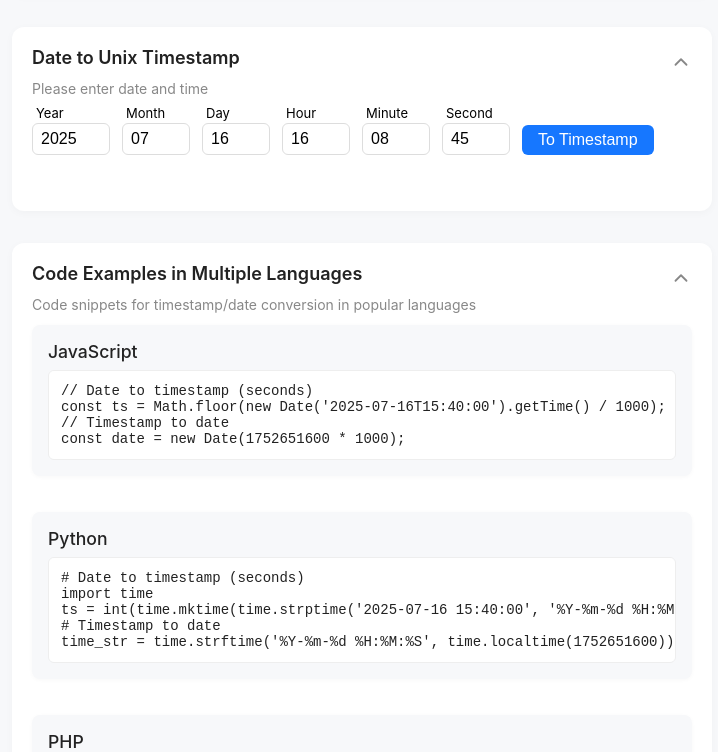
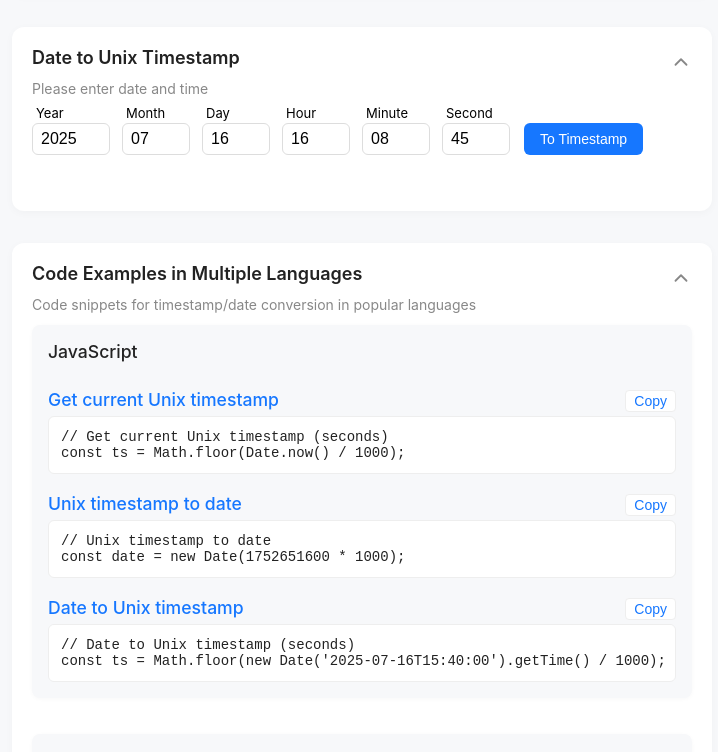
Before and after one commit to xuekeven/best-timestamp, a React (Create React App) app: page / in a window 1280 px wide. Shown: the part 540-1292 px from the top of the page, without its empty margins (278-996 px from the left). Built offline with nearby package versions, Linux system fonts and the light colour scheme.

Commit message:
feat:优化样式

```diff
--- a/src/App.tsx
+++ b/src/App.tsx
@@ -26,43 +26,75 @@ const LANGUAGES = [
 const codeExamples = [
   {
     lang: 'JavaScript',
-    toTs: `// 日期转时间戳（秒）\nconst ts = Math.floor(new Date('2025-07-16T15:40:00').getTime() / 1000);\n// 时间戳转日期\nconst date = new Date(1752651600 * 1000);`,
-    toTsEn: `// Date to timestamp (seconds)\nconst ts = Math.floor(new Date('2025-07-16T15:40:00').getTime() / 1000);\n// Timestamp to date\nconst date = new Date(1752651600 * 1000);`,
+    getNow: `// 获取当前 Unix 时间戳（秒）\nconst ts = Math.floor(Date.now() / 1000);`,
+    tsToDate: `// Unix 时间戳转日期\nconst date = new Date(1752651600 * 1000);`,
+    dateToTs: `// 日期转 Unix 时间戳（秒）\nconst ts = Math.floor(new Date('2025-07-16T15:40:00').getTime() / 1000);`,
+    getNowEn: `// Get current Unix timestamp (seconds)\nconst ts = Math.floor(Date.now() / 1000);`,
+    tsToDateEn: `// Unix timestamp to date\nconst date = new Date(1752651600 * 1000);`,
+    dateToTsEn: `// Date to Unix timestamp (seconds)\nconst ts = Math.floor(new Date('2025-07-16T15:40:00').getTime() / 1000);`,
   },
   {
     lang: 'Python',
-    toTs: `# 日期转时间戳（秒）\nimport time\nts = int(time.mktime(time.strptime('2025-07-16 15:40:00', '%Y-%m-%d %H:%M:%S')))\n# 时间戳转日期\ntime_str = time.strftime('%Y-%m-%d %H:%M:%S', time.localtime(1752651600))`,
-    toTsEn: `# Date to timestamp (seconds)\nimport time\nts = int(time.mktime(time.strptime('2025-07-16 15:40:00', '%Y-%m-%d %H:%M:%S')))\n# Timestamp to date\ntime_str = time.strftime('%Y-%m-%d %H:%M:%S', time.localtime(1752651600))`,
+    getNow: `# 获取当前 Unix 时间戳（秒）\nimport time\nts = int(time.time())`,
+    tsToDate: `# Unix 时间戳转日期\ntime_str = time.strftime('%Y-%m-%d %H:%M:%S', time.localtime(1752651600))`,
+    dateToTs: `# 日期转 Unix 时间戳（秒）\nimport time\nts = int(time.mktime(time.strptime('2025-07-16 15:40:00', '%Y-%m-%d %H:%M:%S')))`,
+    getNowEn: `# Get current Unix timestamp (seconds)\nimport time\nts = int(time.time())`,
+    tsToDateEn: `# Unix timestamp to date\ntime_str = time.strftime('%Y-%m-%d %H:%M:%S', time.localtime(1752651600))`,
+    dateToTsEn: `# Date to Unix timestamp (seconds)\nimport time\nts = int(time.mktime(time.strptime('2025-07-16 15:40:00', '%Y-%m-%d %H:%M:%S')))`,
   },
   {
     lang: 'PHP',
-    toTs: `// 日期转时间戳（秒）\n$ts = strtotime('2025-07-16 15:40:00');\n// 时间戳转日期\n$date = date('Y-m-d H:i:s', 1752651600);`,
-    toTsEn: `// Date to timestamp (seconds)\n$ts = strtotime('2025-07-16 15:40:00');\n// Timestamp to date\n$date = date('Y-m-d H:i:s', 1752651600);`,
+    getNow: `// 获取当前 Unix 时间戳（秒）\n$ts = time();`,
+    tsToDate: `// Unix 时间戳转日期\n$date = date('Y-m-d H:i:s', 1752651600);`,
+    dateToTs: `// 日期转 Unix 时间戳（秒）\n$ts = strtotime('2025-07-16 15:40:00');`,
+    getNowEn: `// Get current Unix timestamp (seconds)\n$ts = time();`,
+    tsToDateEn: `// Unix timestamp to date\n$date = date('Y-m-d H:i:s', 1752651600);`,
+    dateToTsEn: `// Date to Unix timestamp (seconds)\n$ts = strtotime('2025-07-16 15:40:00');`,
   },
   {
     lang: 'MySQL',
-    toTs: `-- 日期转时间戳（秒）\nSELECT UNIX_TIMESTAMP('2025-07-16 15:40:00');\n-- 时间戳转日期\nSELECT FROM_UNIXTIME(1752651600);`,
-    toTsEn: `-- Date to timestamp (seconds)\nSELECT UNIX_TIMESTAMP('2025-07-16 15:40:00');\n-- Timestamp to date\nSELECT FROM_UNIXTIME(1752651600);`,
+    getNow: `-- 获取当前 Unix 时间戳（秒）\nSELECT UNIX_TIMESTAMP();`,
+    tsToDate: `-- Unix 时间戳转日期\nSELECT FROM_UNIXTIME(1752651600);`,
+    dateToTs: `-- 日期转 Unix 时间戳（秒）\nSELECT UNIX_TIMESTAMP('2025-07-16 15:40:00');`,
+    getNowEn: `-- Get current Unix timestamp (seconds)\nSELECT UNIX_TIMESTAMP();`,
+    tsToDateEn: `-- Unix timestamp to date\nSELECT FROM_UNIXTIME(1752651600);`,
+    dateToTsEn: `-- Date to Unix timestamp (seconds)\nSELECT UNIX_TIMESTAMP('2025-07-16 15:40:00');`,
   },
   {
     lang: 'Java',
-    toTs: `// 日期转时间戳（秒）\nlong ts = new SimpleDateFormat("yyyy-MM-dd HH:mm:ss").parse("2025-07-16 15:40:00").getTime() / 1000;\n// 时间戳转日期\nDate date = new Date(1752651600L * 1000);`,
-    toTsEn: `// Date to timestamp (seconds)\nlong ts = new SimpleDateFormat("yyyy-MM-dd HH:mm:ss").parse("2025-07-16 15:40:00").getTime() / 1000;\n// Timestamp to date\nDate date = new Date(1752651600L * 1000);`,
+    getNow: `// 获取当前 Unix 时间戳（秒）\nlong ts = System.currentTimeMillis() / 1000;`,
+    tsToDate: `// Unix 时间戳转日期\nDate date = new Date(1752651600L * 1000);`,
+    dateToTs: `// 日期转 Unix 时间戳（秒）\nlong ts = new SimpleDateFormat("yyyy-MM-dd HH:mm:ss").parse("2025-07-16 15:40:00").getTime() / 1000;`,
+    getNowEn: `// Get current Unix timestamp (seconds)\nlong ts = System.currentTimeMillis() / 1000;`,
+    tsToDateEn: `// Unix timestamp to date\nDate date = new Date(1752651600L * 1000);`,
+    dateToTsEn: `// Date to Unix timestamp (seconds)\nlong ts = new SimpleDateFormat("yyyy-MM-dd HH:mm:ss").parse("2025-07-16 15:40:00").getTime() / 1000;`,
   },
   {
     lang: 'Ruby',
-    toTs: `# 日期转时间戳（秒）\nts = Time.local(2025, 7, 16, 15, 40, 0).to_i\n# 时间戳转日期\ndate = Time.at(1752651600)`,
-    toTsEn: `# Date to timestamp (seconds)\nts = Time.local(2025, 7, 16, 15, 40, 0).to_i\n# Timestamp to date\ndate = Time.at(1752651600)`,
+    getNow: `# 获取当前 Unix 时间戳（秒）\nts = Time.now.to_i`,
+    tsToDate: `# Unix 时间戳转日期\ndate = Time.at(1752651600)`,
+    dateToTs: `# 日期转 Unix 时间戳（秒）\nts = Time.local(2025, 7, 16, 15, 40, 0).to_i`,
+    getNowEn: `# Get current Unix timestamp (seconds)\nts = Time.now.to_i`,
+    tsToDateEn: `# Unix timestamp to date\ndate = Time.at(1752651600)`,
+    dateToTsEn: `# Date to Unix timestamp (seconds)\nts = Time.local(2025, 7, 16, 15, 40, 0).to_i`,
   },
   {
     lang: 'Go',
-    toTs: `// 日期转时间戳（秒）\nt, _ := time.Parse("2006-01-02 15:04:05", "2025-07-16 15:40:00")\nts := t.Unix()\n// 时间戳转日期\ndate := time.Unix(1752651600, 0)`,
-    toTsEn: `// Date to timestamp (seconds)\nt, _ := time.Parse("2006-01-02 15:04:05", "2025-07-16 15:40:00")\nts := t.Unix()\n// Timestamp to date\ndate := time.Unix(1752651600, 0)`,
+    getNow: `// 获取当前 Unix 时间戳（秒）\nts := time.Now().Unix()`,
+    tsToDate: `// Unix 时间戳转日期\ndate := time.Unix(1752651600, 0)`,
+    dateToTs: `// 日期转 Unix 时间戳（秒）\nt, _ := time.Parse("2006-01-02 15:04:05", "2025-07-16 15:40:00")\nts := t.Unix()`,
+    getNowEn: `// Get current Unix timestamp (seconds)\nts := time.Now().Unix()`,
+    tsToDateEn: `// Unix timestamp to date\ndate := time.Unix(1752651600, 0)`,
+    dateToTsEn: `// Date to Unix timestamp (seconds)\nt, _ := time.Parse("2006-01-02 15:04:05", "2025-07-16 15:40:00")\nts := t.Unix()`,
   },
   {
     lang: 'C#',
-    toTs: `// 日期转时间戳（秒）\nvar ts = (int)(DateTime.Parse("2025-07-16 15:40:00").ToUniversalTime().Subtract(new DateTime(1970, 1, 1))).TotalSeconds;\n// 时间戳转日期\nvar date = DateTimeOffset.FromUnixTimeSeconds(1752651600).LocalDateTime;`,
-    toTsEn: `// Date to timestamp (seconds)\nvar ts = (int)(DateTime.Parse("2025-07-16 15:40:00").ToUniversalTime().Subtract(new DateTime(1970, 1, 1))).TotalSeconds;\n// Timestamp to date\nvar date = DateTimeOffset.FromUnixTimeSeconds(1752651600).LocalDateTime;`,
+    getNow: `// 获取当前 Unix 时间戳（秒）\nlong ts = DateTimeOffset.Now.ToUnixTimeSeconds();`,
+    tsToDate: `// Unix 时间戳转日期\nvar date = DateTimeOffset.FromUnixTimeSeconds(1752651600).LocalDateTime;`,
+    dateToTs: `// 日期转 Unix 时间戳（秒）\nvar ts = (long)(DateTime.Parse("2025-07-16 15:40:00").ToUniversalTime().Subtract(new DateTime(1970, 1, 1))).TotalSeconds;`,
+    getNowEn: `// Get current Unix timestamp (seconds)\nlong ts = DateTimeOffset.Now.ToUnixTimeSeconds();`,
+    tsToDateEn: `// Unix timestamp to date\nvar date = DateTimeOffset.FromUnixTimeSeconds(1752651600).LocalDateTime;`,
+    dateToTsEn: `// Date to Unix timestamp (seconds)\nvar ts = (long)(DateTime.Parse("2025-07-16 15:40:00").ToUniversalTime().Subtract(new DateTime(1970, 1, 1))).TotalSeconds;`,
   },
 ];
 
--- a/src/components/CodeExamples.tsx
+++ b/src/components/CodeExamples.tsx
@@ -2,8 +2,12 @@ import React from 'react';
 
 interface CodeExample {
   lang: string;
-  toTs: string;
-  toTsEn: string;
+  getNow: string;
+  tsToDate: string;
+  dateToTs: string;
+  getNowEn: string;
+  tsToDateEn: string;
+  dateToTsEn: string;
 }
 
 interface CodeExamplesProps {
@@ -25,13 +29,11 @@ const CodeExamples: React.FC<CodeExamplesProps> = ({ codeExamples, lang, copyIdx
           : 'Code snippets for timestamp/date conversion in popular languages'}
       </div>
       <div style={{ display: 'flex', flexWrap: 'wrap', gap: 24 }}>
-        {codeExamples.map((ex, idx) => {
-          const code = lang === 'zh' ? ex.toTs : ex.toTsEn;
-          return (
+        {codeExamples.map((ex, idx) => (
           <div
             key={ex.lang}
             style={{
-                flex: '1 1 320px',
+              flex: '1 1 340px',
               minWidth: 260,
               background: '#f7f8fa',
               borderRadius: 8,
@@ -39,43 +41,68 @@ const CodeExamples: React.FC<CodeExamplesProps> = ({ codeExamples, lang, copyIdx
               padding: 16,
               marginBottom: 12,
               position: 'relative',
+              display: 'flex',
+              flexDirection: 'column',
+              gap: 16,
             }}
-              onMouseEnter={() => setCopyIdx(`${idx}`)}
-              onMouseLeave={() => setCopyIdx(null)}
           >
             <div style={{ fontWeight: 500, marginBottom: 8 }}>{ex.lang}</div>
-              <pre style={{ background: '#fff', borderRadius: 6, padding: 12, fontSize: 14, overflowX: 'auto', border: '1px solid #eee', margin: 0 }}>
-                {code}
-              </pre>
-              {/* 复制按钮 */}
-              {copyIdx === `${idx}` && (
+            {/* 获取当前时间戳 */}
+            <div>
+              <div style={{ color: '#1677ff', fontWeight: 500, marginBottom: 4, display: 'flex', alignItems: 'center', justifyContent: 'space-between' }}>
+                <div style={{ display: 'flex', alignItems: 'center', gap: 4 }}>
+                  {lang === 'zh' ? '获取当前 Unix 时间戳' : 'Get current Unix timestamp'}
+                </div>
                 <button
-                  onClick={() => handleCopyCode(code, idx)}
-                  style={{
-                    position: 'absolute',
-                    top: 12,
-                    right: 16,
-                    background: 'rgba(255,255,255,0.95)',
-                    border: '1px solid #eee',
-                    borderRadius: 4,
-                    padding: '2px 8px',
-                    cursor: 'pointer',
-                    fontSize: 16,
-                    display: 'flex',
-                    alignItems: 'center',
-                    gap: 4,
-                    zIndex: 2,
-                    boxShadow: '0 1px 4px rgba(0,0,0,0.04)',
-                  }}
+                  onClick={() => handleCopyCode(lang === 'zh' ? ex.getNow : ex.getNowEn, idx * 3)}
+                  style={{ marginTop: 4, background: '#fff', border: '1px solid #eee', borderRadius: 4, padding: '2px 8px', cursor: 'pointer', fontSize: 14, color: '#1677ff' }}
                   title={lang === 'zh' ? '复制代码' : 'Copy code'}
                 >
-                  <svg width="18" height="18" viewBox="0 0 24 24" fill="none" stroke="#1677ff" strokeWidth="2" strokeLinecap="round" strokeLinejoin="round"><rect x="9" y="9" width="13" height="13" rx="2"/><path d="M5 15V5a2 2 0 0 1 2-2h10"/></svg>
-                  <span style={{ fontSize: 13, color: '#1677ff' }}>{copiedIdx === idx ? (lang === 'zh' ? '已复制' : 'Copied') : (lang === 'zh' ? '复制' : 'Copy')}</span>
+                  {copiedIdx === idx * 3 ? (lang === 'zh' ? '已复制' : 'Copied') : (lang === 'zh' ? '复制' : 'Copy')}
                 </button>
-              )}
               </div>
-          );
-        })}
+              <pre style={{ background: '#fff', borderRadius: 6, padding: 12, fontSize: 14, overflowX: 'auto', border: '1px solid #eee', margin: 0 }}>
+                {lang === 'zh' ? ex.getNow : ex.getNowEn}
+              </pre>
+            </div>
+            {/* 时间戳转日期 */}
+            <div>
+              <div style={{ color: '#1677ff', fontWeight: 500, marginBottom: 4, display: 'flex', alignItems: 'center', justifyContent: 'space-between' }}>
+                <div style={{ display: 'flex', alignItems: 'center', gap: 4 }}>
+                  {lang === 'zh' ? 'Unix 时间戳转日期' : 'Unix timestamp to date'}
+                </div>
+                <button
+                  onClick={() => handleCopyCode(lang === 'zh' ? ex.tsToDate : ex.tsToDateEn, idx * 3 + 1)}
+                  style={{ marginTop: 4, background: '#fff', border: '1px solid #eee', borderRadius: 4, padding: '2px 8px', cursor: 'pointer', fontSize: 14, color: '#1677ff' }}
+                  title={lang === 'zh' ? '复制代码' : 'Copy code'}
+                >
+                  {copiedIdx === idx * 3 + 1 ? (lang === 'zh' ? '已复制' : 'Copied') : (lang === 'zh' ? '复制' : 'Copy')}
+                </button>
+              </div>
+              <pre style={{ background: '#fff', borderRadius: 6, padding: 12, fontSize: 14, overflowX: 'auto', border: '1px solid #eee', margin: 0 }}>
+                {lang === 'zh' ? ex.tsToDate : ex.tsToDateEn}
+              </pre>
+            </div>
+            {/* 日期转时间戳 */}
+            <div>
+              <div style={{ color: '#1677ff', fontWeight: 500, marginBottom: 4, display: 'flex', alignItems: 'center', justifyContent: 'space-between' }}>
+                <div style={{ display: 'flex', alignItems: 'center', gap: 4 }}>
+                  {lang === 'zh' ? '日期转 Unix 时间戳' : 'Date to Unix timestamp'}
+                </div>
+                <button
+                  onClick={() => handleCopyCode(lang === 'zh' ? ex.dateToTs : ex.dateToTsEn, idx * 3 + 2)}
+                  style={{ marginTop: 4, background: '#fff', border: '1px solid #eee', borderRadius: 4, padding: '2px 8px', cursor: 'pointer', fontSize: 14, color: '#1677ff' }}
+                  title={lang === 'zh' ? '复制代码' : 'Copy code'}
+                >
+                  {copiedIdx === idx * 3 + 2 ? (lang === 'zh' ? '已复制' : 'Copied') : (lang === 'zh' ? '复制' : 'Copy')}
+                </button>
+              </div>
+              <pre style={{ background: '#fff', borderRadius: 6, padding: 12, fontSize: 14, overflowX: 'auto', border: '1px solid #eee', margin: 0 }}>
+                {lang === 'zh' ? ex.dateToTs : ex.dateToTsEn}
+              </pre>
+            </div>
+          </div>
+        ))}
       </div>
     </>
   ) : null
--- a/src/components/HumanToTimestamp.tsx
+++ b/src/components/HumanToTimestamp.tsx
@@ -104,7 +104,19 @@ const HumanToTimestamp: React.FC<HumanToTimestampProps> = ({ inputYear, setInput
         </div>
         <button
           onClick={handleHumanToTs}
-          style={{ padding: '6px 16px', borderRadius: 6, border: 'none', background: '#1677ff', color: '#fff', fontWeight: 500, cursor: 'pointer', fontSize: 16, transition: 'background 0.2s', outline: 'none' }}
+          style={{
+            padding: '6px 16px',
+            borderRadius: 6,
+            border: 'none',
+            background: '#1677ff',
+            color: '#fff', fontWeight: 500,
+            cursor: 'pointer',
+            fontSize: 14,
+            transition: 'background 0.2s',
+            outline: 'none',
+            marginLeft: 2,
+            height: 32,
+          }}
         >
           {lang === 'zh' ? '转为时间戳' : 'To Timestamp'}
         </button>
@@ -123,11 +135,11 @@ const HumanToTimestamp: React.FC<HumanToTimestampProps> = ({ inputYear, setInput
                 <td style={{ padding: '4px 8px', border: '1px solid #eee' }}>{gmtTime}</td>
               </tr>
               <tr>
-                <td style={{ color: '#888', padding: '4px 8px', border: '1px solid #eee' }}>{lang === 'zh' ? '你所在时区' : 'Your time zone'}</td>
+                <td style={{ color: '#888', padding: '4px 8px', border: '1px solid #eee' }}>{lang === 'zh' ? '你所在时区时间' : 'Your time zone'}</td>
                 <td style={{ padding: '4px 8px', border: '1px solid #eee' }}>{localTime}</td>
               </tr>
               <tr>
-                <td style={{ color: '#888', padding: '4px 8px', border: '1px solid #eee' }}>{lang === 'zh' ? '相对当前时间' : 'Relative'}</td>
+                <td style={{ color: '#888', padding: '4px 8px', border: '1px solid #eee' }}>{lang === 'zh' ? '相对时间' : 'Relative'}</td>
                 <td style={{ padding: '4px 8px', border: '1px solid #eee' }}>{relativeTime}</td>
               </tr>
             </tbody>
```
Also changed, not shown: src/components/Header.tsx (+4 -4 lines). Lines whose indentation alone changed are shown as unchanged.
